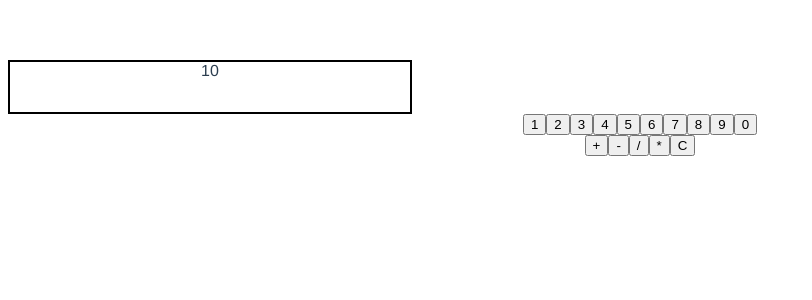
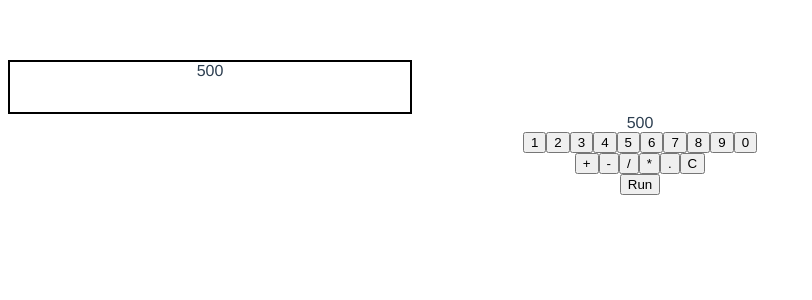
Before and after one commit to dreplica/vue_application-, a Vue app: page / in a window 1280 px wide. Shown: the top 300 px of the page, without its empty margins (0-812 px from the left). Built offline with nearby package versions, Linux system fonts and the light colour scheme.

Commit message:
input display box displays element via event emitter

```diff
--- a/src/components/Button.vue
+++ b/src/components/Button.vue
@@ -15,7 +15,7 @@ export default {
   data() {
     return {
       numbers: [1, 2, 3, 4, 5, 6, 7, 8, 9, 0],
-      operations: ["+", "-", "/", "*", "C"]
+      operations: ["+", "-", "/", "*", ".","C"]
     };
   },
   methods: {
--- a/src/components/Input.vue
+++ b/src/components/Input.vue
@@ -6,17 +6,12 @@
 export default {
   name: "Input",
   props: {
-    inputed: { type: Number, default: 10 }
-  },
-  data() {
-    return {
-      content: `${this.inputed}`
-    };
+    inputed: { type: String}
   },
   methods: {},
   computed: {
     show_inputed() {
-      return this.content;
+      return this.inputed;
     }
   }
 };
--- a/src/components/calculator.vue
+++ b/src/components/calculator.vue
@@ -1,31 +1,42 @@
 <template>
   <div>
-  <Input />
-  <Buttons></Buttons>
+    <Input :inputed="show_input" />
+    {{show_input}}
+    <Buttons @send_values="get_values"></Buttons>
+    <button>Run</button>
   </div>
 </template>
 
 <script>
-
-import Buttons from './Button';
-import Input from './Input';
+import Buttons from "./Button";
+import Input from "./Input";
 
 export default {
   name: "calculator",
-  components:{
-      Buttons,Input
+  components: {
+    Buttons,
+    Input
   },
   data() {
     return {
-      input: "",
+      input: "500",
       add: "+",
       minus: "-",
       divide: "/",
       multiply: "*"
     };
   },
-  methods: {},
-  computed: {}
+  methods: {
+    get_values(arg) {
+      this.input += "" + arg;
+      console.log(this.input);
+    }
+  },
+  computed: {
+    show_input() {
+      return this.input;
+    }
+  }
 };
 </script>
 
```
